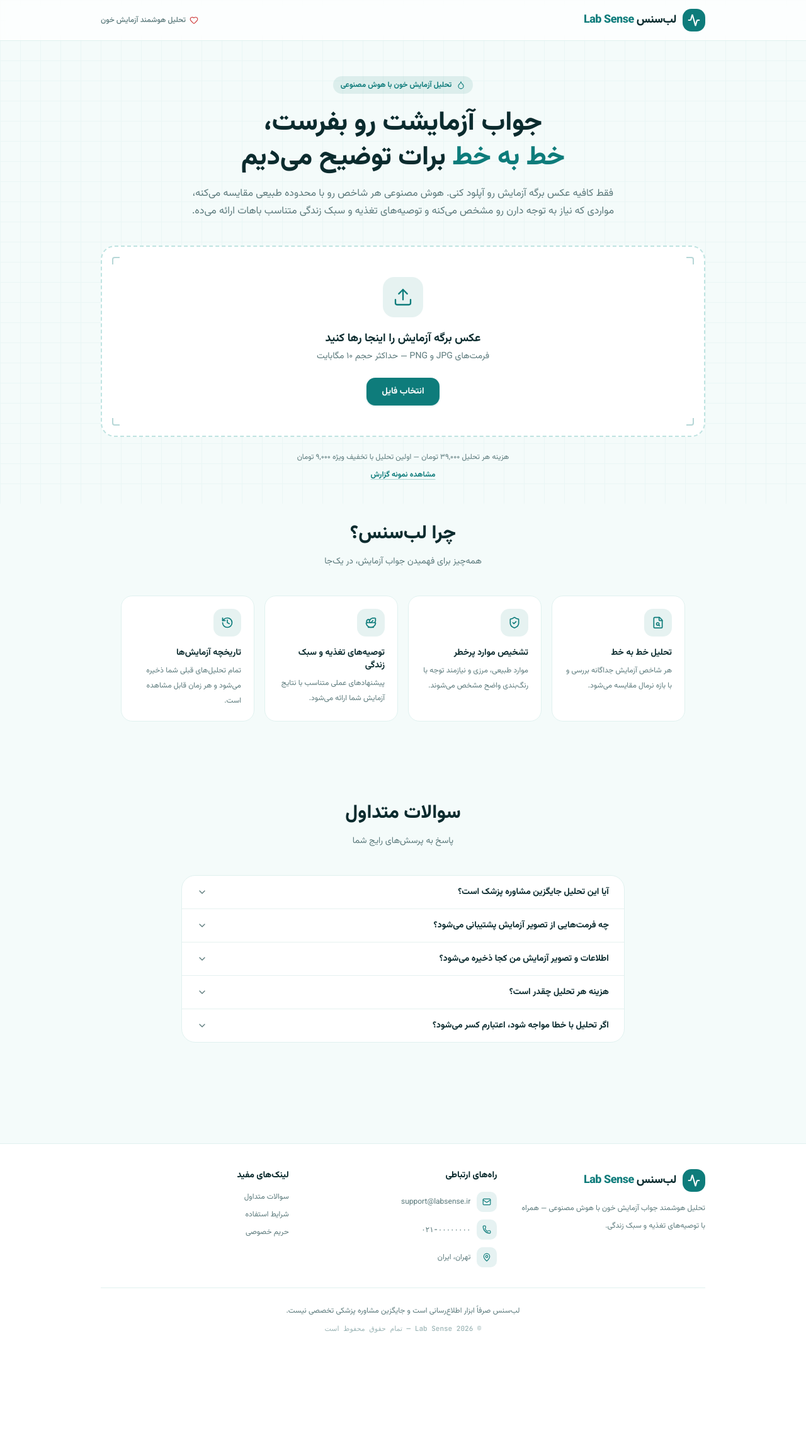
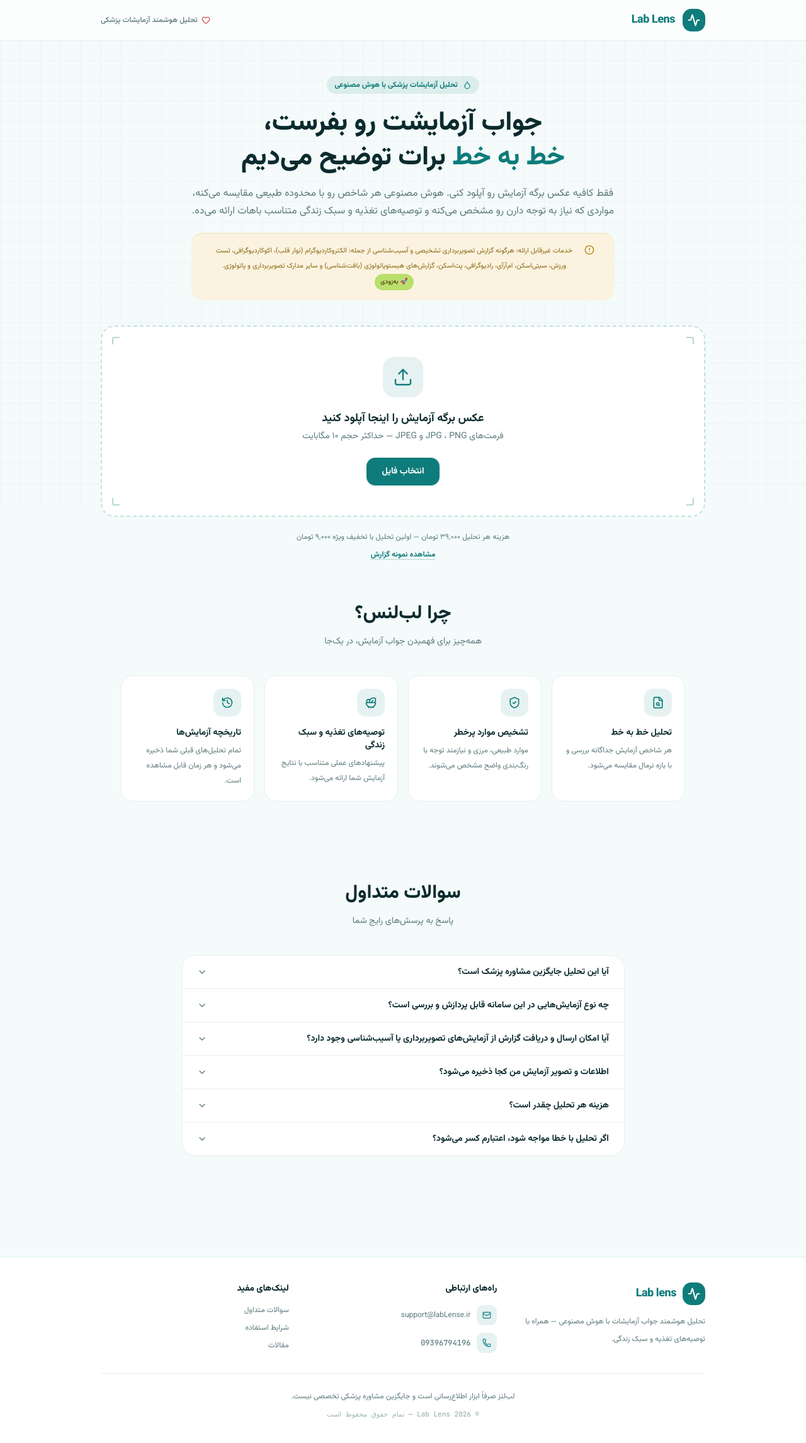
Before and after one commit to moyazdanian/labsense-front, a Next.js app: page / in a window 1280 px wide. Shown: the top 2292 px of the page at 63% size. Before the commit the page ends 2159 px from the top, so only its background shows below. Built offline with nearby package versions, Linux system fonts and the light colour scheme.

Commit message:
fixing some components

```diff
--- a/next.config.mjs
+++ b/next.config.mjs
@@ -1,6 +1,6 @@
 /** @type {import('next').NextConfig} */
 const nextConfig = {
-  // output: "standalone",
+  output: "standalone",
 };
 
 export default nextConfig;
--- a/package.json
+++ b/package.json
@@ -17,7 +17,7 @@
     "cva": "^0.0.0",
     "formik": "^2.4.9",
     "lucide-react": "^1.18.0",
-    "next": "15.5.18",
+    "next": "^15.3.0",
     "next-themes": "^0.4.6",
     "nextjs-toploader": "^3.9.17",
     "radix-ui": "^1.4.3",
--- a/src/app/layout.js
+++ b/src/app/layout.js
@@ -11,8 +11,8 @@ const vazirmatn = localFont({
 })
 
 export const metadata = {
-  title: "Create Next App",
-  description: "Generated by create next app",
+  title: "Lablens-تحلیل هوشمند آزمایشات پزشکی",
+  description: "تحلیل هوشمند آزمایشات پزشکی",
 };
 
 export default function RootLayout({ children }) {
--- a/src/app/page.jsx
+++ b/src/app/page.jsx
@@ -25,6 +25,7 @@ import {
 import { analysisApi } from "../lib/api";
 import Link from "next/link";
 import { useRouter } from "next/navigation";
+import { PRICING, formatToman } from "@/lib/pricing";
 
 export default function LabReportAnalyzerPage() {
   const [stage, setStage] = useState("upload"); // upload | analyzing | result
@@ -163,7 +164,7 @@ export default function LabReportAnalyzerPage() {
 
       <div className="flex flex-col items-center gap-2 mt-6">
         <p className="text-xs text-[#5C7A7C]">
-          هزینه هر تحلیل ۳۹,۰۰۰ تومان — اولین تحلیل با تخفیف ویژه ۹,۰۰۰ تومان
+          {` هزینه هر تحلیل ${formatToman(PRICING.firstAnalysis.originalPrice)}  — اولین تحلیل با تخفیف ویژه ${formatToman(PRICING.firstAnalysis.price)} `}
         </p>
         <Link href="/sample">
           <button className="text-xs text-[#0E7C7B] font-bold underline underline-offset-4 decoration-[#0E7C7B]/30 hover:decoration-[#0E7C7B]">
--- a/src/app/sample/page.jsx
+++ b/src/app/sample/page.jsx
@@ -1,16 +1,20 @@
 import ResultsReport from "@/components/ResultsReport";
 import { sampleResults } from "@/lib/sampleResults";
 import { X } from "lucide-react";
+import Link from "next/link";
 
 export default function SamplePage() {
   return (
     <>
       <div className="flex items-center justify-between mb-6">
         <h2 className="font-extrabold text-xl sm:text-2xl">نتیجه تحلیل شما</h2>
-        <button className="text-xs sm:text-sm font-bold text-[#5C7A7C] hover:text-[#0E7C7B] flex items-center gap-1.5 transition-colors">
+        <Link
+          href="/"
+          className="text-xs sm:text-sm font-bold text-[#5C7A7C] hover:text-[#0E7C7B] flex items-center gap-1.5 transition-colors"
+        >
           <X className="w-4 h-4" />
           آپلود فایل جدید
-        </button>
+        </Link>
       </div>
       <ResultsReport data={sampleResults} />
     </>
--- a/src/components/Faq.jsx
+++ b/src/components/Faq.jsx
@@ -6,11 +6,15 @@ import { ChevronDown } from "lucide-react";
 const faqs = [
   {
     q: "آیا این تحلیل جایگزین مشاوره پزشک است؟",
-    a: "خیر. لب‌سنس صرفاً به شما کمک می‌کند جواب آزمایش را راحت‌تر بفهمید. برای تشخیص و تصمیم‌گیری درمانی حتماً به پزشک مراجعه کنید.",
+    a: "خیر. لب‌لنس صرفاً به شما کمک می‌کند جواب آزمایش را راحت‌تر بفهمید. برای تشخیص و تصمیم‌گیری درمانی حتماً به پزشک مراجعه کنید.",
   },
   {
-    q: "چه فرمت‌هایی از تصویر آزمایش پشتیبانی می‌شود؟",
-    a: "فایل‌های JPG و PNG با حجم حداکثر ۱۰ مگابایت. تصویر باید خوانا و کامل باشد تا تحلیل دقیق‌تر انجام شود.",
+    q: " چه نوع آزمایش‌هایی در این سامانه قابل پردازش و بررسی است؟",
+    a: "این سامانه صرفاً برای پردازش نتایج عددی و کمّیِ آزمایشگاه‌های بالینی طراحی شده است. بدین ترتیب، آزمایش‌های خون، ادرار، عملکرد تیروئید، پروفایل لیپیدی، آزمون‌های عملکرد کبد و کلیه، شاخص HbA1c و سایر پارامترهای عددی آزمایشگاهی، در زمرهٔ خدمات قابل‌ارائه قرار می‌گیرند.",
+  },
+  {
+    q: "آیا امکان ارسال و دریافت گزارش از آزمایش‌های تصویربرداری یا آسیب‌شناسی وجود دارد؟",
+    a: "خیر. در حال حاضر هیچ‌گونه گزارش تصویربرداری تشخیصی (از جمله نوار قلب، اکوکاردیوگرافی، تست ورزش، سیتی‌اسکن، ام‌آرآی، رادیوگرافی و پت‌اسکن) و همچنین گزارش‌های هیستوپاتولوژی (بافت‌شناسی) در این سامانه پشتیبانی نمی‌شود و قابلیت پردازش ندارند.",
   },
   {
     q: "اطلاعات و تصویر آزمایش من کجا ذخیره می‌شود؟",
@@ -30,10 +34,14 @@ export default function Faq() {
   const [openIndex, setOpenIndex] = useState(null);
 
   return (
-    <section className="max-w-3xl mx-auto px-5 sm:px-8 py-12 sm:py-16">
+    <section className="max-w-3xl mx-auto px-5 sm:px-8 py-12 sm:py-16" id="faq">
       <div className="text-center mb-10">
-        <h2 className="text-2xl sm:text-3xl font-extrabold mb-3">سوالات متداول</h2>
-        <p className="text-sm text-[#5C7A7C] leading-7">پاسخ به پرسش‌های رایج شما</p>
+        <h2 className="text-2xl sm:text-3xl font-extrabold mb-3">
+          سوالات متداول
+        </h2>
+        <p className="text-sm text-[#5C7A7C] leading-7">
+          پاسخ به پرسش‌های رایج شما
+        </p>
       </div>
 
       <div className="rounded-3xl bg-white border border-[#E0F1EF] divide-y divide-[#E6F1F0] overflow-hidden">
@@ -45,7 +53,9 @@ export default function Faq() {
                 onClick={() => setOpenIndex(isOpen ? null : i)}
                 className="w-full flex items-center justify-between gap-4 px-5 sm:px-6 py-4 text-right hover:bg-[#F7FCFB] transition-colors"
               >
-                <span className="text-sm font-bold text-[#0B2B2E]">{item.q}</span>
+                <span className="text-sm font-bold text-[#0B2B2E]">
+                  {item.q}
+                </span>
                 <ChevronDown
                   className={`w-4 h-4 text-[#5C7A7C] shrink-0 transition-transform ${
                     isOpen ? "rotate-180" : ""
--- a/src/components/Features.jsx
+++ b/src/components/Features.jsx
@@ -27,7 +27,7 @@ export default function Features() {
   return (
     <section className="max-w-5xl mx-auto px-5 sm:px-8 py-12 sm:py-16">
       <div className="text-center max-w-xl mx-auto mb-10">
-        <h2 className="text-2xl sm:text-3xl font-extrabold mb-3">چرا لب‌سنس؟</h2>
+        <h2 className="text-2xl sm:text-3xl font-extrabold mb-3">چرا لب‌لنس؟</h2>
         <p className="text-sm text-[#5C7A7C] leading-7">
           همه‌چیز برای فهمیدن جواب آزمایش، در یک‌جا
         </p>
--- a/src/components/Footer.jsx
+++ b/src/components/Footer.jsx
@@ -12,17 +12,20 @@ export default function Footer() {
                 <Activity className="w-5 h-5 text-white" strokeWidth={2.5} />
               </div>
               <span className="font-extrabold text-lg tracking-tight">
-                لب‌سنس <span className="text-[#0E7C7B]">Lab Sense</span>
+                <span className="text-[#0E7C7B]">Lab lens</span>
               </span>
             </div>
             <p className="text-xs text-[#5C7A7C] leading-7">
-              تحلیل هوشمند جواب آزمایش خون با هوش مصنوعی — همراه با توصیه‌های تغذیه و سبک زندگی.
+              تحلیل هوشمند جواب آزمایشات با هوش مصنوعی — همراه با توصیه‌های
+              تغذیه و سبک زندگی.
             </p>
           </div>
 
           {/* راه‌های ارتباطی */}
           <div>
-            <p className="text-sm font-extrabold text-[#0B2B2E] mb-4">راه‌های ارتباطی</p>
+            <p className="text-sm font-extrabold text-[#0B2B2E] mb-4">
+              راه‌های ارتباطی
+            </p>
             <ul className="space-y-3 text-xs text-[#5C7A7C]">
               <li className="flex items-center gap-2.5">
                 <span className="w-8 h-8 rounded-lg bg-[#0E7C7B]/10 flex items-center justify-center shrink-0">
@@ -33,7 +36,7 @@ export default function Footer() {
                   className="hover:text-[#0E7C7B] transition-colors"
                   dir="ltr"
                 >
-                  support@labsense.ir
+                  support@labLense.ir
                 </a>
               </li>
               <li className="flex items-center gap-2.5">
@@ -41,40 +44,45 @@ export default function Footer() {
                   <Phone className="w-3.5 h-3.5 text-[#0E7C7B]" />
                 </span>
                 <a
-                  href="tel:+982100000000"
+                  href="tel:+989396794196"
                   className="hover:text-[#0E7C7B] transition-colors"
                   style={{ fontFamily: "var(--font-mono)" }}
                   dir="ltr"
                 >
-                  ۰۲۱-۰۰۰۰۰۰۰۰
+                  09396794196
                 </a>
-              </li>
-              <li className="flex items-center gap-2.5">
-                <span className="w-8 h-8 rounded-lg bg-[#0E7C7B]/10 flex items-center justify-center shrink-0">
-                  <MapPin className="w-3.5 h-3.5 text-[#0E7C7B]" />
-                </span>
-                <span>تهران، ایران</span>
               </li>
             </ul>
           </div>
 
           {/* لینک‌های مفید */}
           <div>
-            <p className="text-sm font-extrabold text-[#0B2B2E] mb-4">لینک‌های مفید</p>
+            <p className="text-sm font-extrabold text-[#0B2B2E] mb-4">
+              لینک‌های مفید
+            </p>
             <ul className="space-y-3 text-xs text-[#5C7A7C]">
               <li>
-                <a href="#faq" className="hover:text-[#0E7C7B] transition-colors">
+                <a
+                  href="#faq"
+                  className="hover:text-[#0E7C7B] transition-colors"
+                >
                   سوالات متداول
                 </a>
               </li>
               <li>
-                <a href="/terms" className="hover:text-[#0E7C7B] transition-colors">
+                <a
+                  href="/terms"
+                  className="hover:text-[#0E7C7B] transition-colors"
+                >
                   شرایط استفاده
                 </a>
               </li>
               <li>
-                <a href="/privacy" className="hover:text-[#0E7C7B] transition-colors">
-                  حریم خصوصی
+                <a
+                  href="/blogs"
+                  className="hover:text-[#0E7C7B] transition-colors"
+                >
+                  مقالات
                 </a>
               </li>
             </ul>
@@ -83,10 +91,14 @@ export default function Footer() {
 
         <div className="border-t border-[#E0F1EF] mt-8 pt-6 text-center">
           <p className="text-xs text-[#5C7A7C] leading-6">
-            لب‌سنس صرفاً ابزار اطلاع‌رسانی است و جایگزین مشاوره پزشکی تخصصی نیست.
+            لب‌لنز صرفاً ابزار اطلاع‌رسانی است و جایگزین مشاوره پزشکی تخصصی
+            نیست.
           </p>
-          <p className="text-[11px] text-[#9CB5B6] mt-2" style={{ fontFamily: "var(--font-mono)" }}>
-            © {new Date().getFullYear()} Lab Sense — تمام حقوق محفوظ است
+          <p
+            className="text-[11px] text-[#9CB5B6] mt-2"
+            style={{ fontFamily: "var(--font-mono)" }}
+          >
+            © {new Date().getFullYear()} Lab Lens — تمام حقوق محفوظ است
           </p>
         </div>
       </div>
--- a/src/components/Header.jsx
+++ b/src/components/Header.jsx
@@ -1,4 +1,5 @@
 import { Activity, Heart, Menu } from "lucide-react";
+import Link from "next/link";
 
 /*
   Header
@@ -21,16 +22,18 @@ export default function Header({ onMenuClick }) {
               <Menu className="w-5 h-5" />
             </button>
           )}
-          <div className="w-9 h-9 rounded-xl bg-[#0E7C7B] flex items-center justify-center">
-            <Activity className="w-5 h-5 text-white" strokeWidth={2.5} />
-          </div>
-          <span className="font-extrabold text-lg tracking-tight">
-            لب‌سنس <span className="text-[#0E7C7B]">Lab Sense</span>
-          </span>
+          <Link href="/" className="flex gap-3 items-center">
+            <div className="w-9 h-9 rounded-xl bg-[#0E7C7B] flex items-center justify-center">
+              <Activity className="w-5 h-5 text-white" strokeWidth={2.5} />
+            </div>
+            <span className="font-extrabold text-lg tracking-tight">
+              <span className="text-[#0E7C7B]">Lab Lens</span>
+            </span>
+          </Link>
         </div>
         <span className="hidden sm:flex items-center gap-1.5 text-xs text-[#5C7A7C] font-medium">
           <Heart className="w-3.5 h-3.5 text-[#D14343]" />
-          تحلیل هوشمند آزمایش خون
+          تحلیل هوشمند آزمایشات پزشکی
         </span>
       </div>
     </header>
--- a/src/components/Hero.jsx
+++ b/src/components/Hero.jsx
@@ -1,11 +1,12 @@
-import { Droplet } from "lucide-react";
+import { AlertCircle, Droplet } from "lucide-react";
+import { Badge } from "./ui/badge";
 
 export default function Hero() {
   return (
     <div className="text-center max-w-2xl mx-auto mb-10">
       <span className="inline-flex items-center gap-2 text-xs font-bold text-[#0E7C7B] bg-[#0E7C7B]/10 px-3 py-1.5 rounded-full mb-5">
         <Droplet className="w-3.5 h-3.5" />
-        تحلیل آزمایش خون با هوش مصنوعی
+        تحلیل آزمایشات پزشکی با هوش مصنوعی
       </span>
       <h1 className="text-3xl sm:text-[42px] font-extrabold leading-[1.3] mb-4">
         جواب آزمایشت رو بفرست،
@@ -13,9 +14,23 @@ export default function Hero() {
         <span className="text-[#0E7C7B]">خط به خط</span> برات توضیح می‌دیم
       </h1>
       <p className="text-[#5C7A7C] text-sm sm:text-base leading-7">
-        فقط کافیه عکس برگه آزمایش رو آپلود کنی. هوش مصنوعی هر شاخص رو با محدوده طبیعی مقایسه می‌کنه،
-        مواردی که نیاز به توجه دارن رو مشخص می‌کنه و توصیه‌های تغذیه و سبک زندگی متناسب باهات ارائه می‌ده.
+        فقط کافیه عکس برگه آزمایش رو آپلود کنی. هوش مصنوعی هر شاخص رو با محدوده
+        طبیعی مقایسه می‌کنه، مواردی که نیاز به توجه دارن رو مشخص می‌کنه و
+        توصیه‌های تغذیه و سبک زندگی متناسب باهات ارائه می‌ده.
       </p>
+
+      <div className="bg-[#FBF3DF] border-t border-[#F2E1B6] rounded-2xl mt-5 px-6 sm:px-8 py-4 flex items-start gap-3">
+        <AlertCircle className="w-4 h-4 text-[#B5800F] shrink-0 mt-0.5" />
+        <p className="text-[11px] text-[#8A6510] leading-6">
+          خدمات غیرقابل ارائه: هرگونه گزارش تصویربرداری تشخیصی و آسیب‌شناسی از
+          جمله: الکتروکاردیوگرام (نوار قلب)، اکوکاردیوگرافی، تست ورزش،
+          سیتی‌اسکن، ام‌آرآی، رادیوگرافی، پت‌اسکن، گزارش‌های هیستوپاتولوژی
+          (بافت‌شناسی) و سایر مدارک تصویربرداری و پاتولوژی.
+          <Badge className="bg-[#86cf118c] text-[#503b0a] text-[10px] py-0  mx-2">
+            🚀 به‌زودی
+          </Badge>
+        </p>
+      </div>
     </div>
   );
 }
--- a/src/components/UploadZone.jsx
+++ b/src/components/UploadZone.jsx
@@ -9,7 +9,7 @@ import MedicalLoading from "./Loading";
     - onAnalyze(file): با کلیک روی "شروع تحلیل"، فایل واقعی (File) را به والد می‌دهد
     - isAnalyzing: غیرفعال کردن دکمه در حین تحلیل
 */
-export default function UploadZone({ onAnalyze, isAnalyzing}) {
+export default function UploadZone({ onAnalyze, isAnalyzing }) {
   const [file, setFile] = useState(null);
   const [dragOver, setDragOver] = useState(false);
   const inputRef = useRef(null);
@@ -41,6 +41,7 @@ export default function UploadZone({ onAnalyze, isAnalyzing}) {
       <span className="absolute bottom-4 left-4 w-3 h-3 border-b-2 border-l-2 border-[#0E7C7B]/30 rounded-bl" />
 
       <div className="mx-auto w-16 h-16 rounded-2xl bg-[#0E7C7B]/10 flex items-center justify-center mb-5">
+
         {file ? (
           <FileImage className="w-8 h-8 text-[#0E7C7B]" strokeWidth={1.75} />
         ) : (
@@ -56,10 +57,10 @@ export default function UploadZone({ onAnalyze, isAnalyzing}) {
       ) : (
         <>
           <p className="text-[#0B2B2E] font-bold text-lg mb-1">
-            عکس برگه آزمایش را اینجا رها کنید
+            عکس برگه آزمایش را اینجا آپلود کنید
           </p>
           <p className="text-sm text-[#5C7A7C] mb-6">
-            فرمت‌های JPG و PNG — حداکثر حجم ۱۰ مگابایت
+            فرمت‌های JPG ، PNG و JPEG — حداکثر حجم ۱۰ مگابایت
           </p>
         </>
       )}
```
Also changed, not shown: 1 other file (tests, documents, lock files or other folders).
